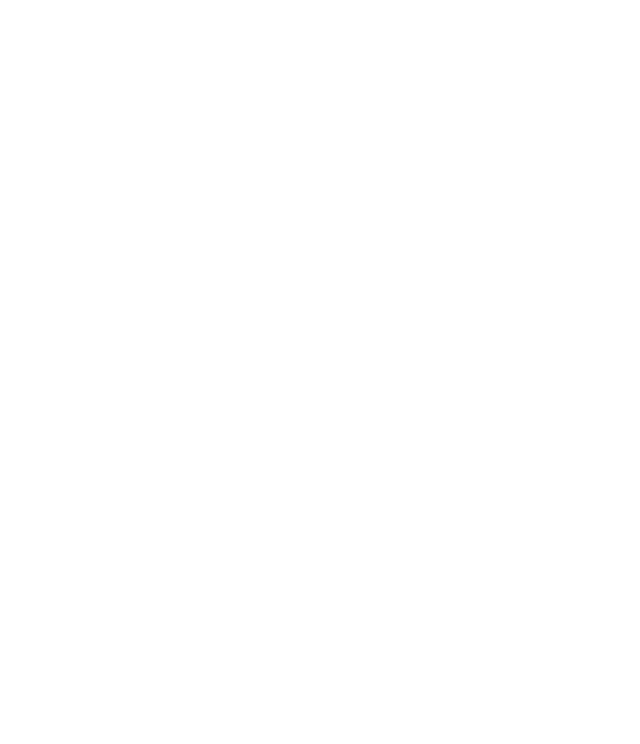
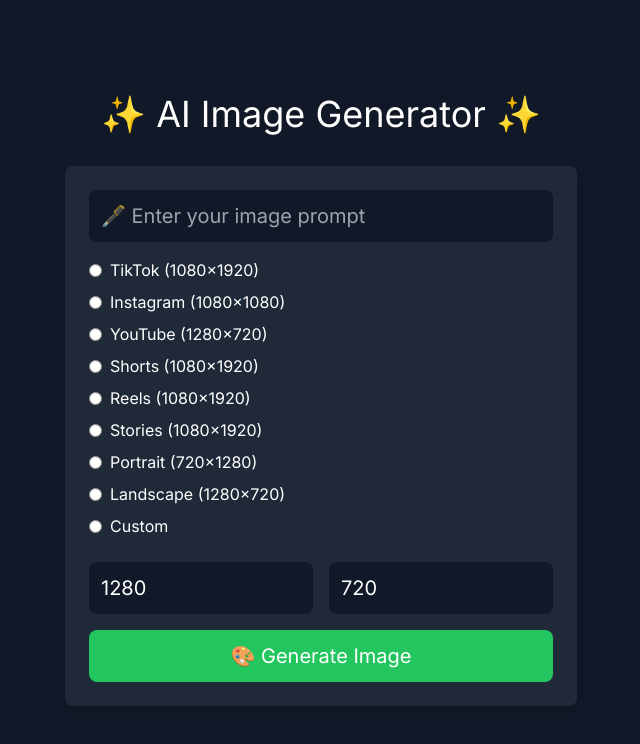
Before and after one commit to maheshmuttintidev/ai-image-generator, a Next.js app: page / in a window 1280 px wide. Shown: the top 744 px of the page, without its empty margins (319-959 px from the left). Built offline with nearby package versions, Linux system fonts and the light colour scheme.

Commit message:
image generator ai home page

```diff
--- a/app/layout.tsx
+++ b/app/layout.tsx
@@ -2,32 +2,29 @@
 import "./globals.css";
 
 export const metadata = {
-  title: "Friends Birthday Template",
-  description: "This Template is common template for all the birthday wishes",
+  title: "AI Image Generator | Mahesh Muttinti",
+  description: "Generate AI images with various prompts and sizes.",
   icons: {
-    icon: [
-      { url: "/favicon.ico" },
-      // new URL("/favicon.ico", "https://maheshmuttintidev.in"),
-    ],
+    icon: [{ url: "/favicon.ico" }],
     apple: [{ url: "/apple-icon.png" }],
   },
-  // metadataBase: new URL("https://maheshmuttintidev.in"),
+  metadataBase: new URL("https://image-generator-unlimited.maheshmuttintidev.in"),
   alternates: {
     canonical: "/",
   },
   openGraph: {
-    title: "Friends Birthday",
-    description: "This Template is common template for all the birthday wishes",
-    url: "https://maheshmuttintidev.in",
-    siteName: "Friends Birthday",
+    title: "AI Image Generator | Mahesh Muttinti",
+    description: "Generate AI images with various prompts and sizes.",
+    url: "https://image-generator-unlimited.maheshmuttintidev.in",
+    siteName: "AI Image Generator",
     locale: "en",
     type: "website",
     images: ["/brand_banner.webp"],
   },
   twitter: {
     card: "summary_large_image",
-    title: "Friends Birthday",
-    description: "This Template is common template for all the birthday wishes",
+    title: "AI Image Generator | Mahesh Muttinti",
+    description: "Generate AI images with various prompts and sizes.",
     creator: "@MaheshMuttinti",
     images: ["/brand_banner.webp"],
   },
--- a/app/page.tsx
+++ b/app/page.tsx
@@ -1,3 +1,160 @@
-export default function Home() {
-  return <></>;
+'use client';
+
+import { useState, FormEvent } from 'react';
+import Image from 'next/image';
+
+export default function AIImage() {
+  const [prompt, setPrompt] = useState<string>('');
+  const [width, setWidth] = useState<number>(1280);
+  const [height, setHeight] = useState<number>(720);
+  const [customSize, setCustomSize] = useState<boolean>(true); // Toggle between custom and predefined sizes
+  const [imageUrl, setImageUrl] = useState<string | null>(null);
+  const [loading, setLoading] = useState<boolean>(false);
+
+  const handleSubmit = async (e: FormEvent) => {
+    e.preventDefault();
+    setLoading(true);
+    const seed = Math.floor(Math.random() * 100000000); // Generate a random seed
+
+    const endpoint = `https://image.pollinations.ai/prompt/${encodeURIComponent(prompt)}?nologo=1&seed=${seed}&height=${height}&width=${width}`;
+
+    try {
+      const response = await fetch(endpoint, {
+        next: { revalidate: 86400 }, // Cache the fetched image for 24 hours
+      });
+
+      if (response.ok) {
+        setImageUrl(response.url);
+      } else {
+        console.error('Failed to fetch the image from the API');
+      }
+    } catch (error) {
+      console.error('Error fetching the AI image:', error);
+    } finally {
+      setLoading(false);
+    }
+  };
+
+  const handleSizeChange = (e: React.ChangeEvent<HTMLInputElement>) => {
+    const value = e.target.value;
+    setCustomSize(value === 'custom');
+
+    // Set predefined dimensions based on selection
+    switch (value) {
+      case 'tiktok':
+        setWidth(1080);
+        setHeight(1920);
+        break;
+      case 'instagram':
+        setWidth(1080);
+        setHeight(1080);
+        break;
+      case 'youtube':
+        setWidth(1280);
+        setHeight(720);
+        break;
+      case 'shorts':
+        setWidth(1080);
+        setHeight(1920);
+        break;
+      case 'reels':
+        setWidth(1080);
+        setHeight(1920);
+        break;
+      case 'stories':
+        setWidth(1080);
+        setHeight(1920);
+        break;
+      case 'portrait':
+        setWidth(720);
+        setHeight(1280);
+        break;
+      case 'landscape':
+        setWidth(1280);
+        setHeight(720);
+        break;
+      default:
+        setWidth(1280);
+        setHeight(720);
+        break;
+    }
+  };
+
+  return (
+    <div className="flex flex-col items-center justify-center h-screen bg-gray-900 p-4">
+      <h1 className="text-white text-4xl mb-8 text-center">✨ AI Image Generator ✨</h1>
+      <form onSubmit={handleSubmit} className="flex flex-col items-center w-full max-w-lg bg-gray-800 p-6 rounded-lg shadow-lg">
+        <input
+          type="text"
+          value={prompt}
+          onChange={(e) => setPrompt(e.target.value)}
+          placeholder="🖋️ Enter your image prompt"
+          className="w-full p-3 mb-4 text-xl text-white bg-gray-900 border-none rounded-lg"
+          required
+        />
+        <div className="flex flex-col w-full mb-4 text-white">
+          {[
+            { value: 'tiktok', label: 'TikTok (1080x1920)' },
+            { value: 'instagram', label: 'Instagram (1080x1080)' },
+            { value: 'youtube', label: 'YouTube (1280x720)' },
+            { value: 'shorts', label: 'Shorts (1080x1920)' },
+            { value: 'reels', label: 'Reels (1080x1920)' },
+            { value: 'stories', label: 'Stories (1080x1920)' },
+            { value: 'portrait', label: 'Portrait (720x1280)' },
+            { value: 'landscape', label: 'Landscape (1280x720)' },
+            { value: 'custom', label: 'Custom' }
+          ].map(({ value, label }) => (
+            <label key={value} className="flex items-center mb-2">
+              <input
+                type="radio"
+                name="size"
+                value={value}
+                checked={!customSize && (width === 1080 && height === 1920 ? value === 'tiktok' : width === 1280 && height === 720 ? value === 'youtube' : width === 1080 && height === 1080 ? value === 'instagram' : width === 720 && height === 1280 ? value === 'portrait' : width === 1280 && height === 720 ? value === 'landscape' : false)}
+                onChange={handleSizeChange}
+                className="mr-2"
+              />
+              {label}
+            </label>
+          ))}
+        </div>
+        {customSize && (
+          <div className="flex flex-col md:flex-row gap-4 mb-4 w-full">
+            <input
+              type="number"
+              value={width}
+              onChange={(e) => setWidth(Number(e.target.value))}
+              placeholder="📏 Width"
+              className="w-full p-3 text-xl text-white bg-gray-900 border-none rounded-lg"
+              min="100"
+              required
+            />
+            <input
+              type="number"
+              value={height}
+              onChange={(e) => setHeight(Number(e.target.value))}
+              placeholder="📏 Height"
+              className="w-full p-3 text-xl text-white bg-gray-900 border-none rounded-lg"
+              min="100"
+              required
+            />
+          </div>
+        )}
+        <button
+          type="submit"
+          className={`w-full p-3 text-xl rounded-lg ${loading ? 'bg-gray-500' : 'bg-green-500'} text-white transition-colors`}
+          disabled={loading}
+        >
+          {loading ? '⏳ Generating...' : '🎨 Generate Image'}
+        </button>
+      </form>
+      {imageUrl && (
+        <div className="mt-8 flex flex-col items-center w-full max-w-lg">
+          {/* @ts-ignore */}
+          <Image src={imageUrl} alt="AI Generated" width={width} height={height} className="rounded-lg shadow-lg" />
+          {/* eslint-disable-next-line react/no-unescaped-entities */}
+          <p className="text-white text-xl mt-4">🖼️ Here's your AI-generated image!</p>
+        </div>
+      )}
+    </div>
+  );
 }
--- a/next.config.js
+++ b/next.config.js
@@ -3,6 +3,14 @@
 /** @type {import('next').NextConfig} */
 const nextConfig = {
   /* config options here */
-}
+  images: {
+    remotePatterns: [
+      {
+        protocol: "https",
+        hostname: "image.pollinations.ai",
+      },
+    ],
+  },
+};
 
-module.exports = nextConfig
+module.exports = nextConfig;
```
Also changed, not shown: 1 other file (tests, documents, lock files or other folders).
